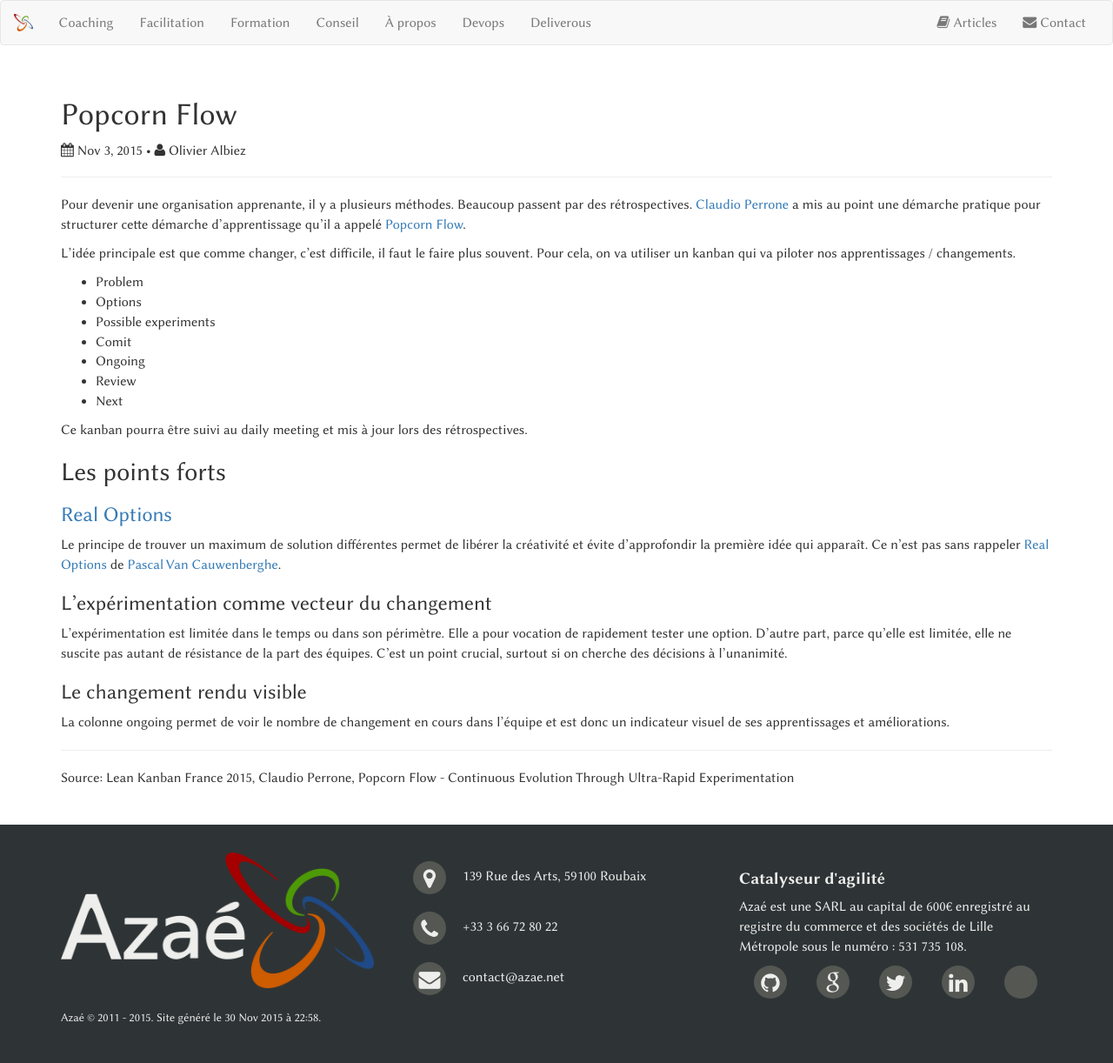
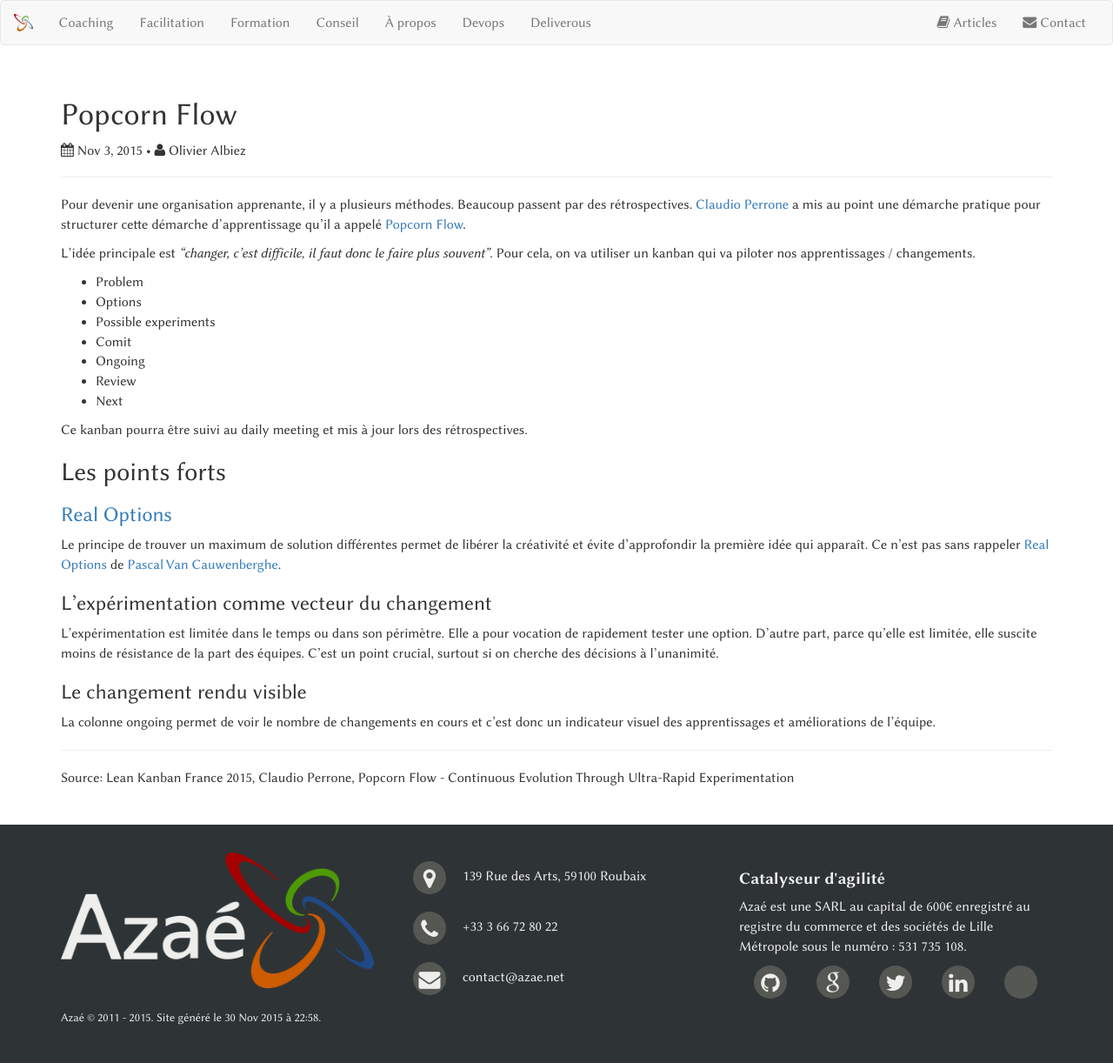
Before and after one commit to coachBZH/azae.net, a Jekyll site: the page built from articles/_posts/2015-11-03-popcorn-flow.md, in a window 1280 px wide. Shown: the whole page at 87% size. Built offline with Jekyll 4.4.1, drawn with Linux system fonts in a browser that asks for light colours; some web fonts are replaced.

Commit message:
article on popcorn-flow updated

```diff
--- a/articles/_posts/2015-11-03-popcorn-flow.md
+++ b/articles/_posts/2015-11-03-popcorn-flow.md
@@ -6,7 +6,7 @@
 
 Pour devenir une organisation apprenante, il y a plusieurs méthodes. Beaucoup passent par des rétrospectives. [Claudio Perrone] a mis au point une démarche pratique pour structurer cette démarche d'apprentissage qu'il a appelé [Popcorn Flow].
 
-L'idée principale est que comme changer, c'est difficile, il faut le faire plus souvent. Pour cela, on va utiliser un kanban qui va piloter nos apprentissages / changements.
+L'idée principale est _"changer, c'est difficile, il faut donc le faire plus souvent"_. Pour cela, on va utiliser un kanban qui va piloter nos apprentissages / changements.
 
 - Problem
 - Options
@@ -28,12 +28,16 @@
 
 ### L'expérimentation comme vecteur du changement
 
-L'expérimentation est limitée dans le temps ou dans son périmètre. Elle a pour vocation de rapidement tester une option. D'autre part, parce qu'elle est limitée, elle ne suscite pas autant de résistance de la part des équipes. C'est un point crucial, surtout si on cherche des décisions à l'unanimité.
+L'expérimentation est limitée dans le temps ou dans son périmètre. Elle a pour vocation de rapidement tester une option. D'autre part, parce qu'elle est limitée, elle suscite moins de résistance de la part des équipes. C'est un point crucial, surtout si on cherche des décisions à l'unanimité.
+
+<!--
+Une experience peut etre arrété, mais il est très dificile d'oublier ce que l'on a apprit. De ce point de vue, l'experience peut etre utiliser pour
+-->
 
 
 ### Le changement rendu visible
 
-La colonne ongoing permet de voir le nombre de changement en cours dans l'équipe et est donc un indicateur visuel de ses apprentissages et améliorations.
+La colonne ongoing permet de voir le nombre de changements en cours et c'est donc un indicateur visuel des apprentissages et améliorations de l'équipe.
 
 
 ---
```
